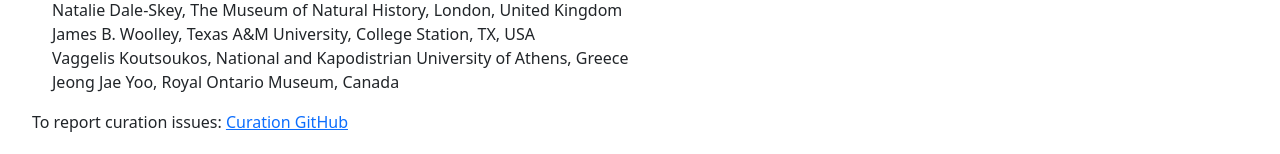
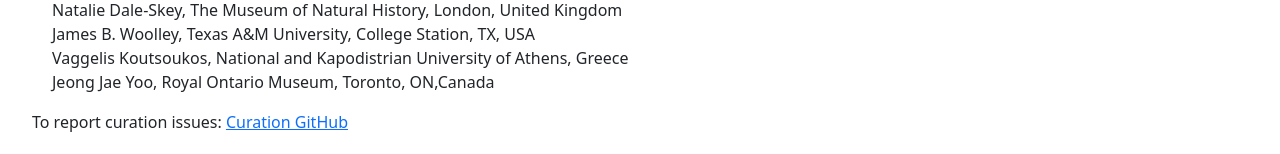
Before and after one commit to chalcid/ucd_website, a Vue app: page /#/ in a window 1280 px wide. Shown: the part 1240-1394 px from the top of the page. Built offline with nearby package versions, Linux system fonts and the light colour scheme.

Commit message:
Adding to list of curators.

```diff
--- a/src/components/HomePage.vue
+++ b/src/components/HomePage.vue
@@ -41,7 +41,7 @@
       <li>Natalie Dale-Skey, The Museum of Natural History, London, United Kingdom</li>
       <li>James B. Woolley, Texas A&M University, College Station, TX, USA</li>
       <li>Vaggelis Koutsoukos, National and Kapodistrian University of Athens, Greece</li>
-      <li>Jeong Jae Yoo, Royal Ontario Museum, Canada</li>
+      <li>Jeong Jae Yoo, Royal Ontario Museum, Toronto, ON,Canada</li>
     </ul>
 
     <p>To report curation issues: <a href='https://github.com/chalcid/ucd/issues'>Curation GitHub</a></p>
```
Also changed, not shown: 4 other files (tests, documents, lock files or other folders).
